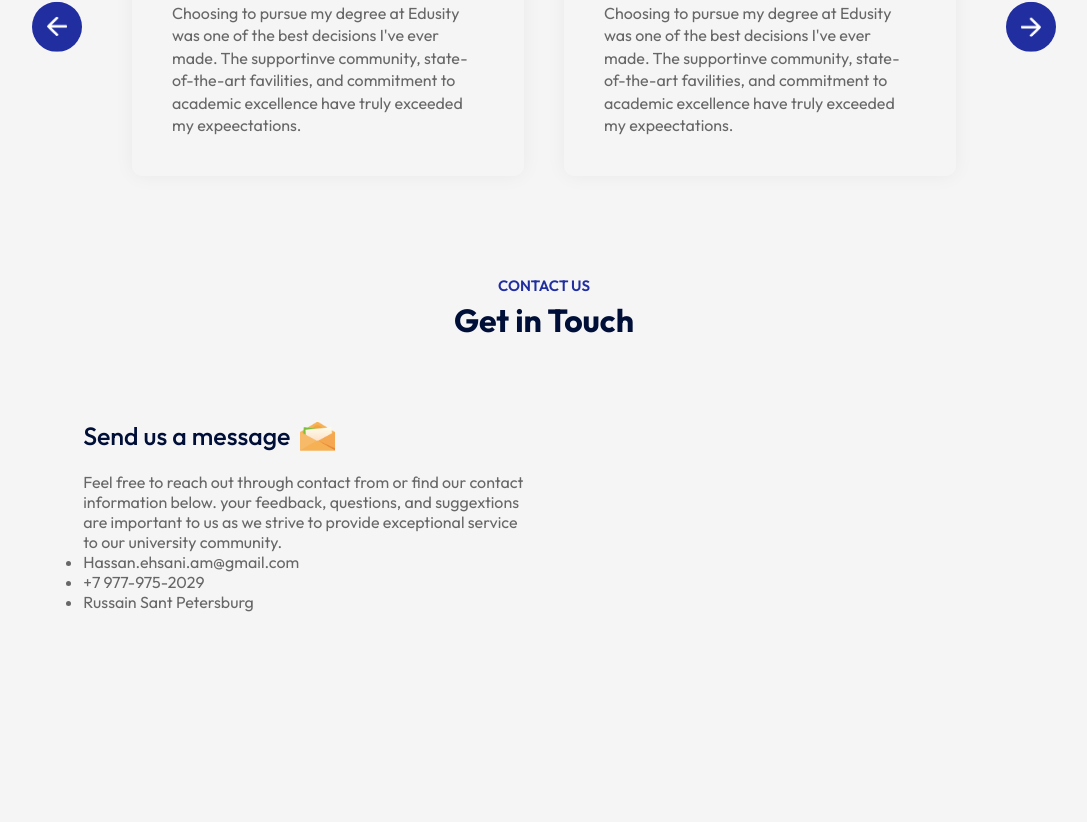
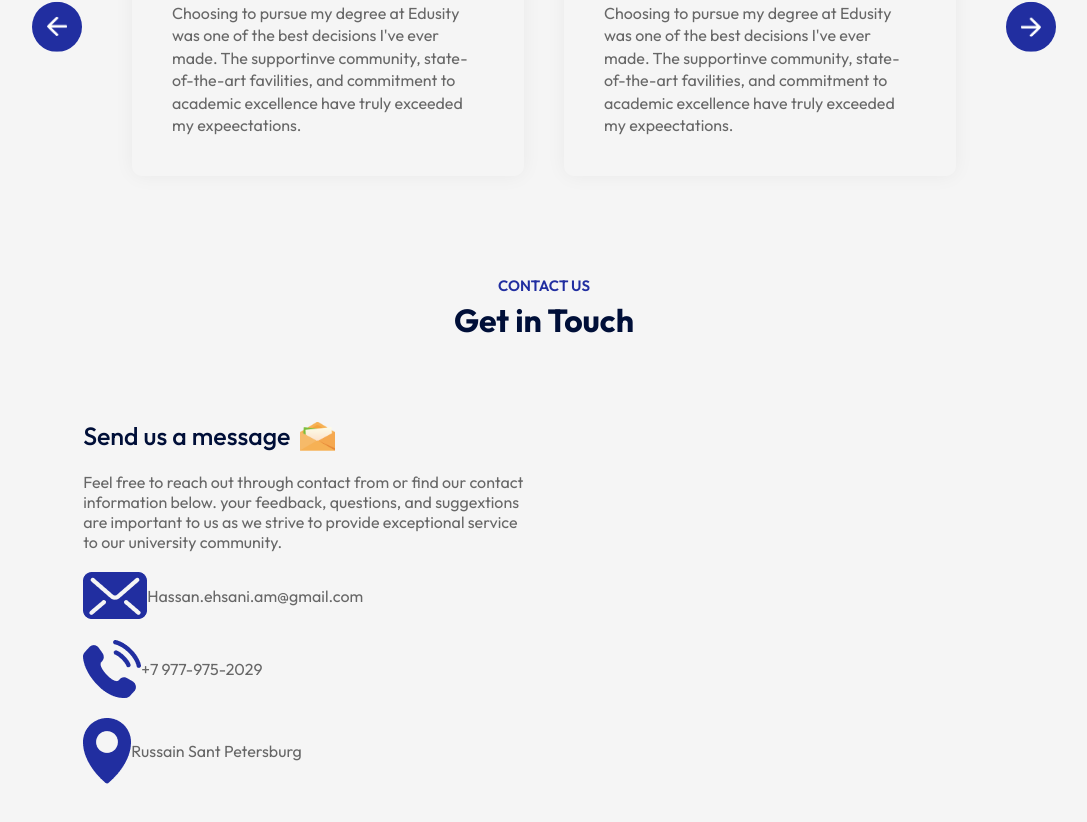
Before and after one commit to HassanEhsani/edusityy, a React (Vite) app: page / in a window 1280 px wide. Shown: the part 2724-3546 px from the top of the page, without its empty margins (96-1183 px from the left). Before the commit the page ends 3416 px from the top, so only its background shows below. Built offline with nearby package versions, Linux system fonts and the light colour scheme.

Commit message:
added 3 icon for contact

```diff
--- a/src/Components/Contact/Contact.css
+++ b/src/Components/Contact/Contact.css
@@ -25,3 +25,8 @@
     max-width: 450px;
     list-style: 0.3;
 }
+.contact-col ul li{
+    display: flex;
+    align-items: center;
+    margin: 20px 0;
+}
--- a/src/Components/Contact/Contact.jsx
+++ b/src/Components/Contact/Contact.jsx
@@ -2,6 +2,9 @@
 import React from 'react'
 import './Contact.css'
 import msg_icon from '../../assets/msg-icon.png'
+import mail_icon from '../../assets/mail-icon.png'
+import phone_icon from '../../assets/phone-icon.png'
+import location_icon from '../../assets/location-icon.png'
 
 const Contact = () => {
     return (
@@ -10,9 +13,9 @@ const Contact = () => {
                 <h3>Send us a message <img src={msg_icon} alt="" /></h3>
                 <p>Feel free to reach out through contact from or find our contact information below. your feedback, questions, and suggextions are important to us as we strive to provide exceptional service to our university community.</p>
                 <ul>
-                    <li>Hassan.ehsani.am@gmail.com</li>
-                    <li>+7 977-975-2029</li>
-                    <li>Russain Sant Petersburg</li>
+                    <li><img src={mail_icon} alt="" />Hassan.ehsani.am@gmail.com</li>
+                    <li><img src={phone_icon} alt="" />+7 977-975-2029</li>
+                    <li><img src={location_icon} alt="" />Russain Sant Petersburg</li>
                 </ul>
             </div>
             <div className="contact-col"></div>
```
